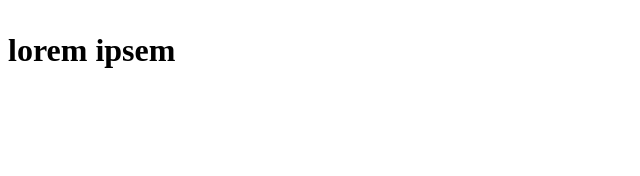
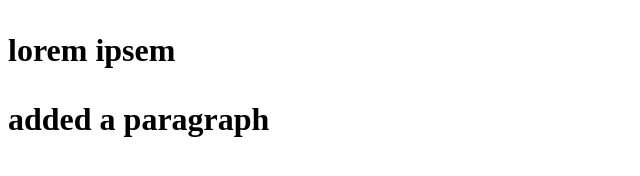
Before and after one commit to meletulu/wednsday, a plain HTML site: page html[/index.html in a window 1280 px wide. Shown: the whole page, without its empty margins (0-640 px from the left). Drawn offline with Linux system fonts and the light colour scheme.

Commit message:
added paragraph

```diff
--- a/html[/index.html
+++ b/html[/index.html
@@ -6,5 +6,6 @@
     <title>wednsday project</title>
   </head>
   <h1><p>lorem ipsem</p></h1>
+  <h1><p>added a paragraph</p></h1>
   <body></body>
 </html>
```
